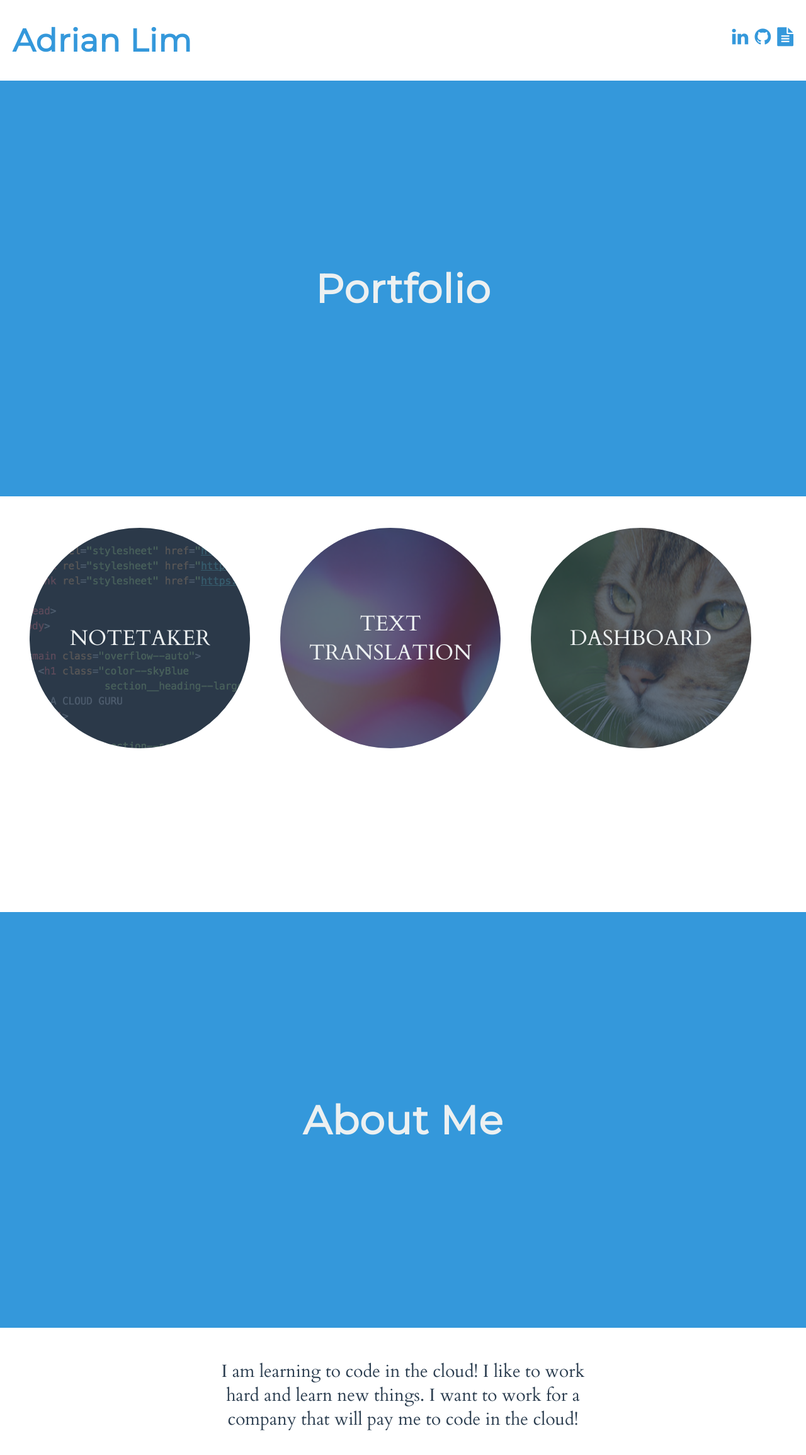
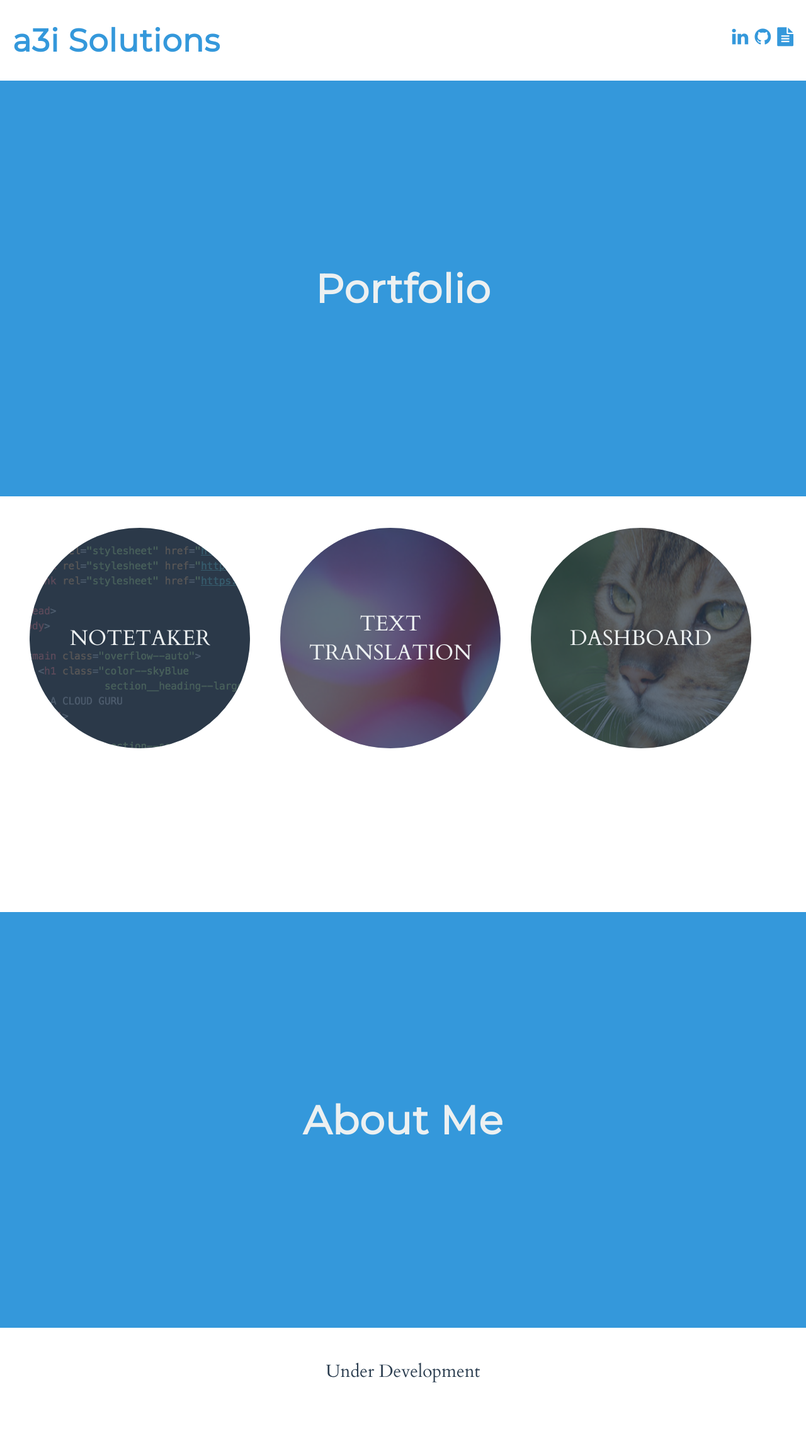
Before and after one commit to adrianl66/cloudportfolio, a plain HTML site: page index.html in a window 1280 px wide. Shown: the top 2310 px of the page at 63% size. Drawn offline with Linux system fonts and the light colour scheme.

Commit message:
updated readme

```diff
--- a/index.html
+++ b/index.html
@@ -2,7 +2,7 @@
 <html>
   <head>
     <meta charset="utf-8">
-    <title>Adrian's Portfolio</title>
+    <title>a3isolutions portfolio</title>
     <link rel="stylesheet" href="styles/main.css"/>
 
     <link rel="stylesheet" href="https://maxcdn.bootstrapcdn.com/font-awesome/4.7.0/css/font-awesome.min.css"/>
@@ -15,7 +15,7 @@
     <main class="overflow--auto">
       <h1 class="color--skyBlue section__heading--largest">
         <!--Your name goes here -->
-        Adrian Lim
+        a3i Solutions
       </h1>
 
       <ul class="section--social">
@@ -116,8 +116,7 @@
 
     <section class="section section--alignCentered section--description">
       <p class="color--darkgrey section__description">
-        I am learning to code in the cloud! I like to work hard and learn new things.
-        I want to work for a company that will pay me to code in the cloud!
+        Under Development
       </p>
 
     <div class="background--skyBlue modal--closed">
```
